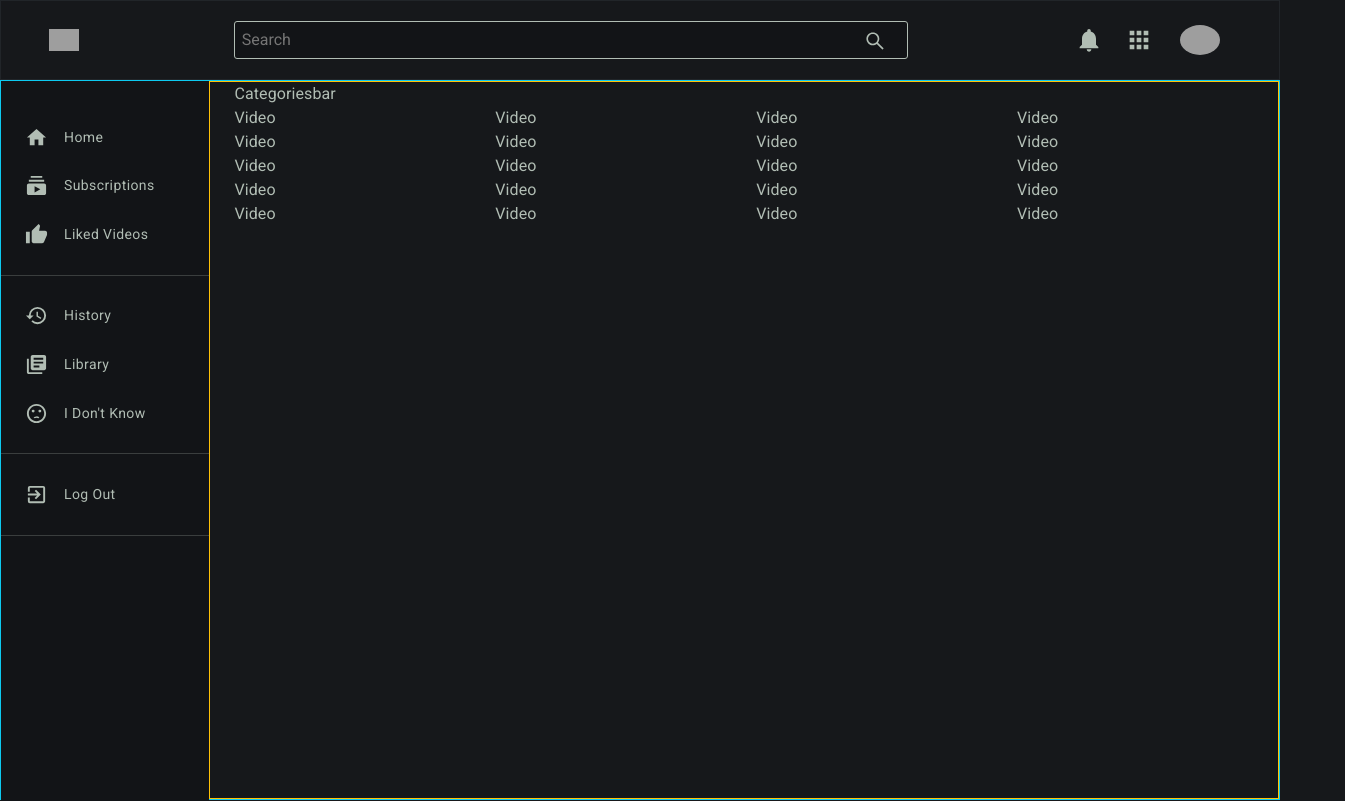
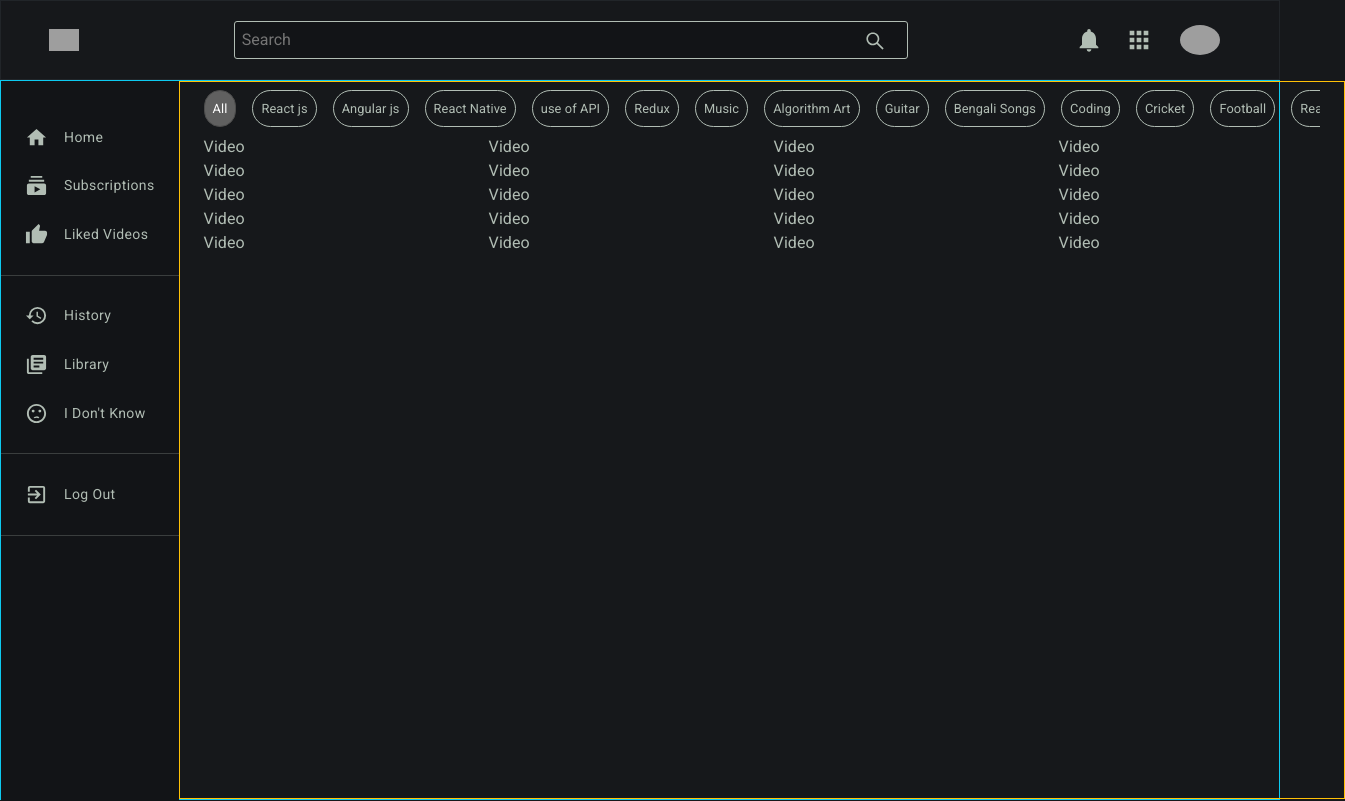
Before and after one commit to Rutu-11/You-Tube-Clone, a React (Create React App) app: page / in a window 1280 px wide. Shown: the whole page, 1345 px wide, since content can reach past the window. Built offline with nearby package versions, Linux system fonts and the light colour scheme; grey boxes are pictures that could not be loaded.

Commit message:
categoriesbar Added

```diff
--- a/src/Components/Categoriesbar/Categoriesbar.jsx
+++ b/src/Components/Categoriesbar/Categoriesbar.jsx
@@ -1,9 +1,48 @@
-import React from 'react'
+import React, { useState } from 'react'
 import "./_categories.scss";
 
+const keywords = [
+  'All',
+  'React js',
+  'Angular js',
+  'React Native',
+  'use of API',
+  'Redux',
+  'Music',
+  'Algorithm Art ',
+  'Guitar',
+  'Bengali Songs',
+  'Coding',
+  'Cricket',
+  'Football',
+  'Real Madrid',
+  'Gatsby',
+  'Poor Coder',
+  'Shwetabh',
+]
+
+
 const Categoriesbar = () => {
+
+  const [active , setActive] = useState("All");
+
+  const handleClick = (ele)=>{
+      setActive(ele);
+  }
   return (
-    <div>Categoriesbar</div>
+    <div className='Categoriesbar' >
+       {
+        keywords.map((ele,ind)=>{
+          return(
+            <span key={ind}
+            onClick={()=> handleClick(ele)}
+            className={active === ele ? "active":"" }
+             >{ele}
+             </span>  //top Categories bar
+          )
+        })
+       }
+    </div>
   )
 }
 
--- a/src/Components/Categoriesbar/_categories.scss
+++ b/src/Components/Categoriesbar/_categories.scss
@@ -0,0 +1,36 @@
+@import '../../_base.scss';
+
+.Categoriesbar{
+        padding: 0.5rem 0;
+        font-size:  0.8rem;
+
+        display: flex;
+        overflow-x:scroll;  //to add scrollbar to categories section
+
+        &::-webkit-scrollbar{
+            width: 0px;
+        }
+
+        scrollbar-width: none;  //for fireFox
+
+        span{
+            margin-right: 1rem;
+            padding: 0.5rem;
+
+            white-space: nowrap;
+            border: 1.5px solid $text-color; // $text-color comes from _bash.scss
+            border-radius: 999px;
+
+
+            &:hover{
+                background-color: #374a59;
+            }
+
+            &.active{
+                color:#fff;
+                background-color: #606060;
+                border-color: $border-color;
+            }
+
+        }
+}
```
